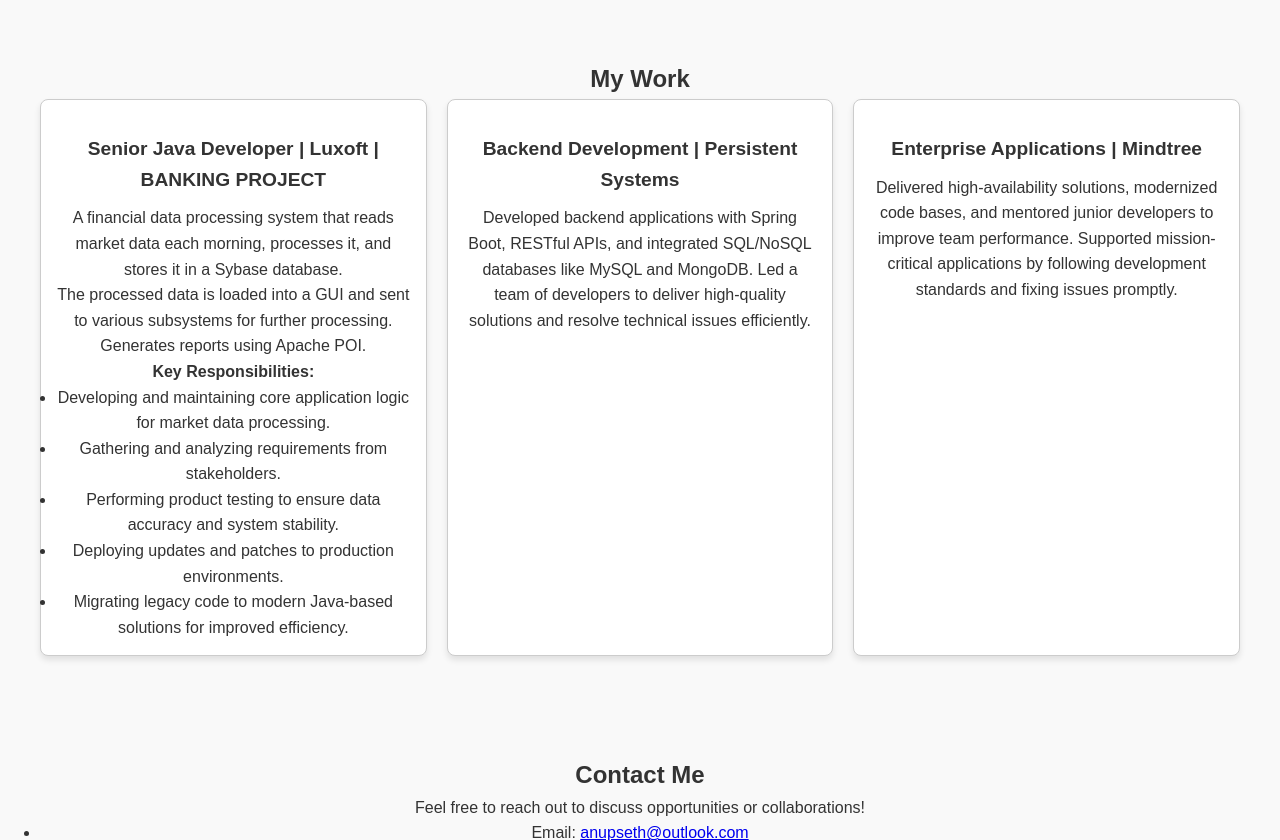
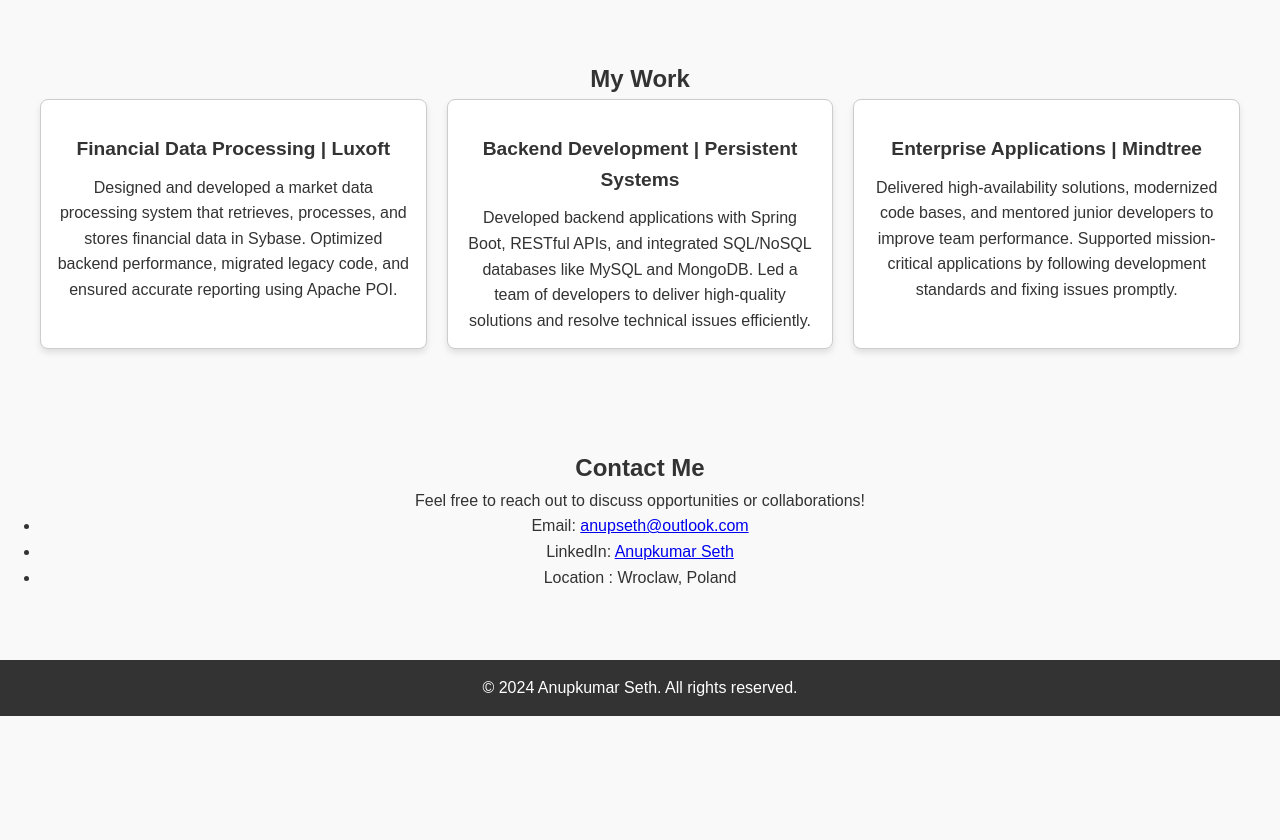
Before and after one commit to anupseth/my-portfolio, a plain HTML site: page index.html in a window 1280 px wide. Shown: the part 460-1300 px from the top of the page. After the commit the page ends 1176 px from the top, so only its background shows below. Drawn offline with Linux system fonts and the light colour scheme.

Commit message:
updating Luxoft experience

```diff
--- a/index.html
+++ b/index.html
@@ -56,20 +56,13 @@
             <h2>My Work</h2>
             <div class="portfolio-items">
                 <div class="portfolio-item">
-                    <h3>Senior Java Developer | Luxoft | BANKING PROJECT </h3>
-                    <p>
-            A financial data processing system that reads market data each morning, processes it, and stores it in a Sybase database.<br>
-            The processed data is loaded into a GUI and sent to various subsystems for further processing. Generates reports using Apache POI.
-        </p>
-        <p><strong>Key Responsibilities:</strong></p>
-        <ul>
-            <li>Developing and maintaining core application logic for market data processing.</li>
-            <li>Gathering and analyzing requirements from stakeholders.</li>
-            <li>Performing product testing to ensure data accuracy and system stability.</li>
-            <li>Deploying updates and patches to production environments.</li>
-            <li>Migrating legacy code to modern Java-based solutions for improved efficiency.</li>
-        </ul>
-                </div>
+    <h3>Financial Data Processing | Luxoft</h3>
+    <p>
+        Designed and developed a market data processing system that retrieves, processes, and stores financial data in Sybase.
+        Optimized backend performance, migrated legacy code, and ensured accurate reporting using Apache POI.
+    </p>
+</div>
+
                 <div class="portfolio-item">
                     <h3>Backend Development | Persistent Systems</h3>
                     <p>
```
